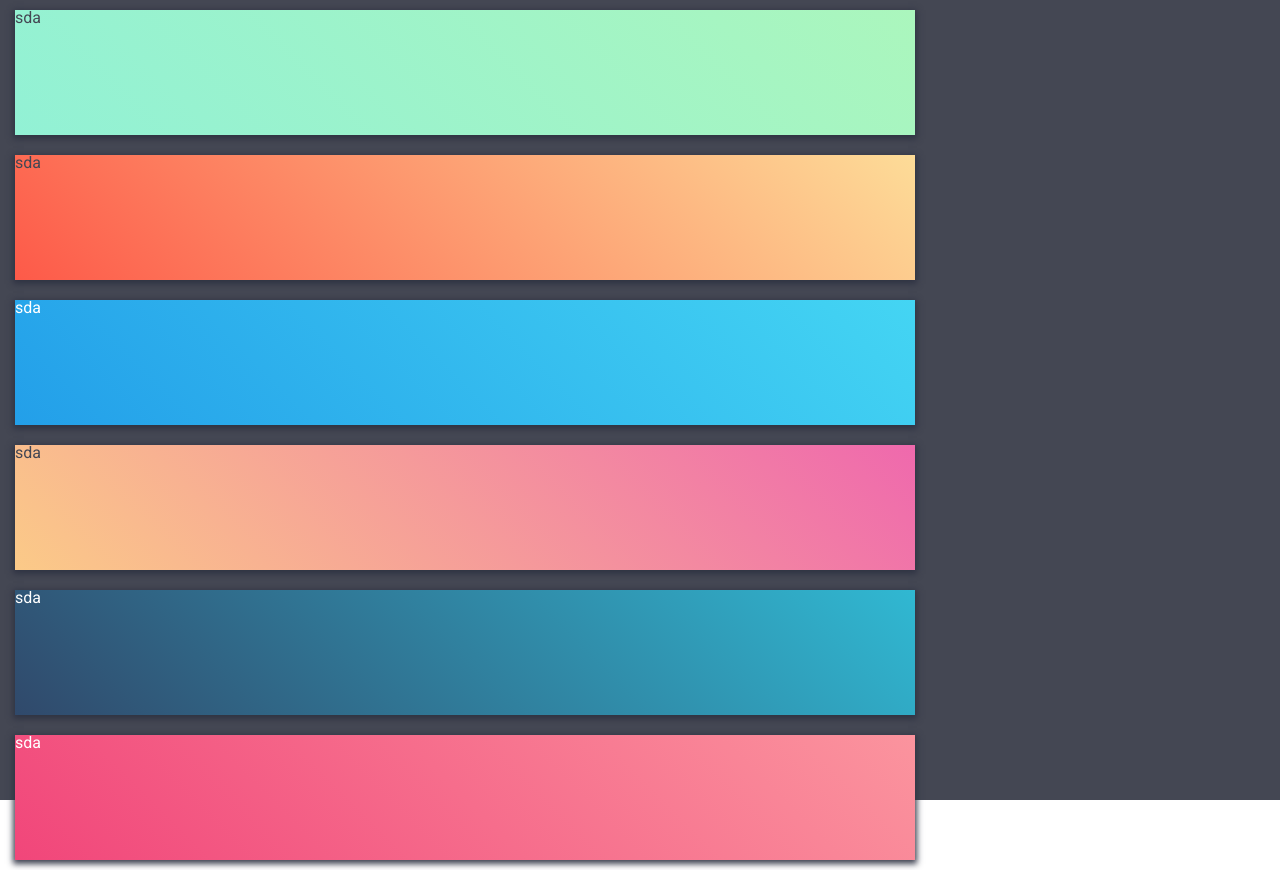
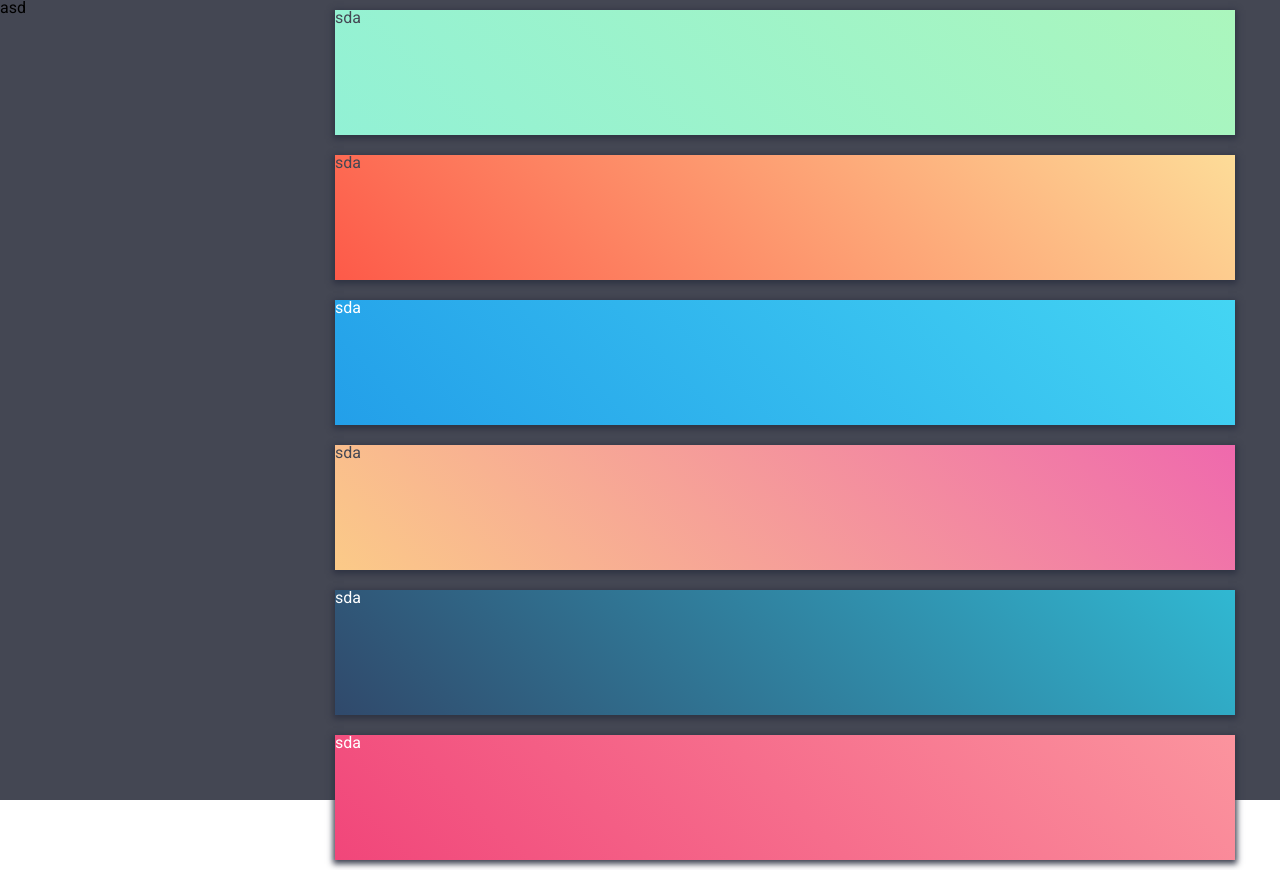
Before and after one commit to vianch/KundaKeeper, a React app: page / in a window 1280 px wide. Built offline with nearby package versions, Linux system fonts and the light colour scheme.

Commit message:
style(develop): add menu layout

```diff
--- a/src/containers/wallet/wallet.scss
+++ b/src/containers/wallet/wallet.scss
@@ -14,3 +14,7 @@
     padding: 0 15px;
   }
 }
+
+.menuContainer {
+
+}
--- a/src/containers/wallet/wallet.tsx
+++ b/src/containers/wallet/wallet.tsx
@@ -14,6 +14,11 @@ const WalletContainer = () => {
       <div
         className={`${responsiveStyles.container} ${styles.walletContainer}`}
       >
+        <div
+          className={`${styles.menuContainer} ${responsiveStyles["column-3"]}`}
+        >
+          asd
+        </div>
         <div
           className={`${responsiveStyles["column-9"]} ${
             styles.walletListContainer
```
